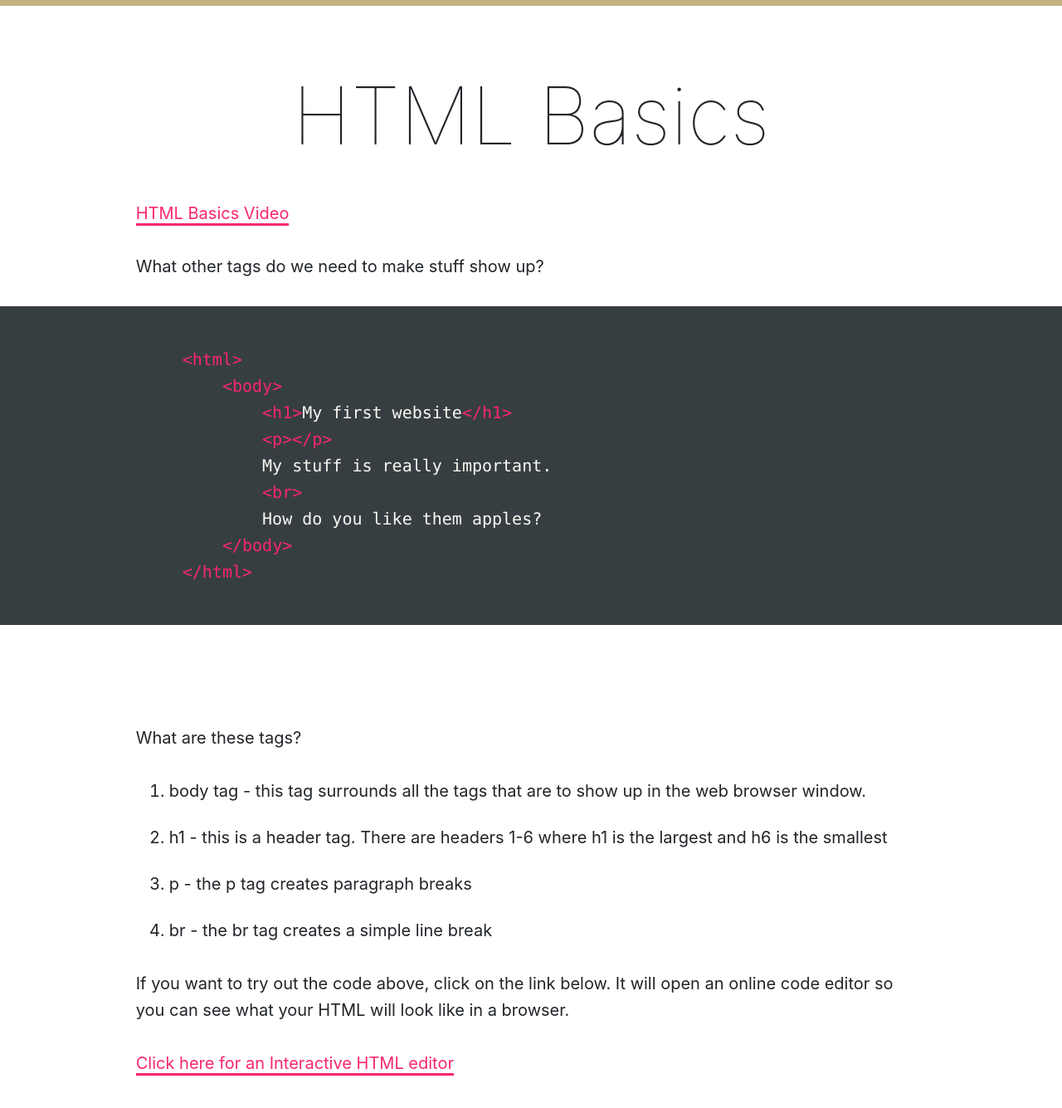
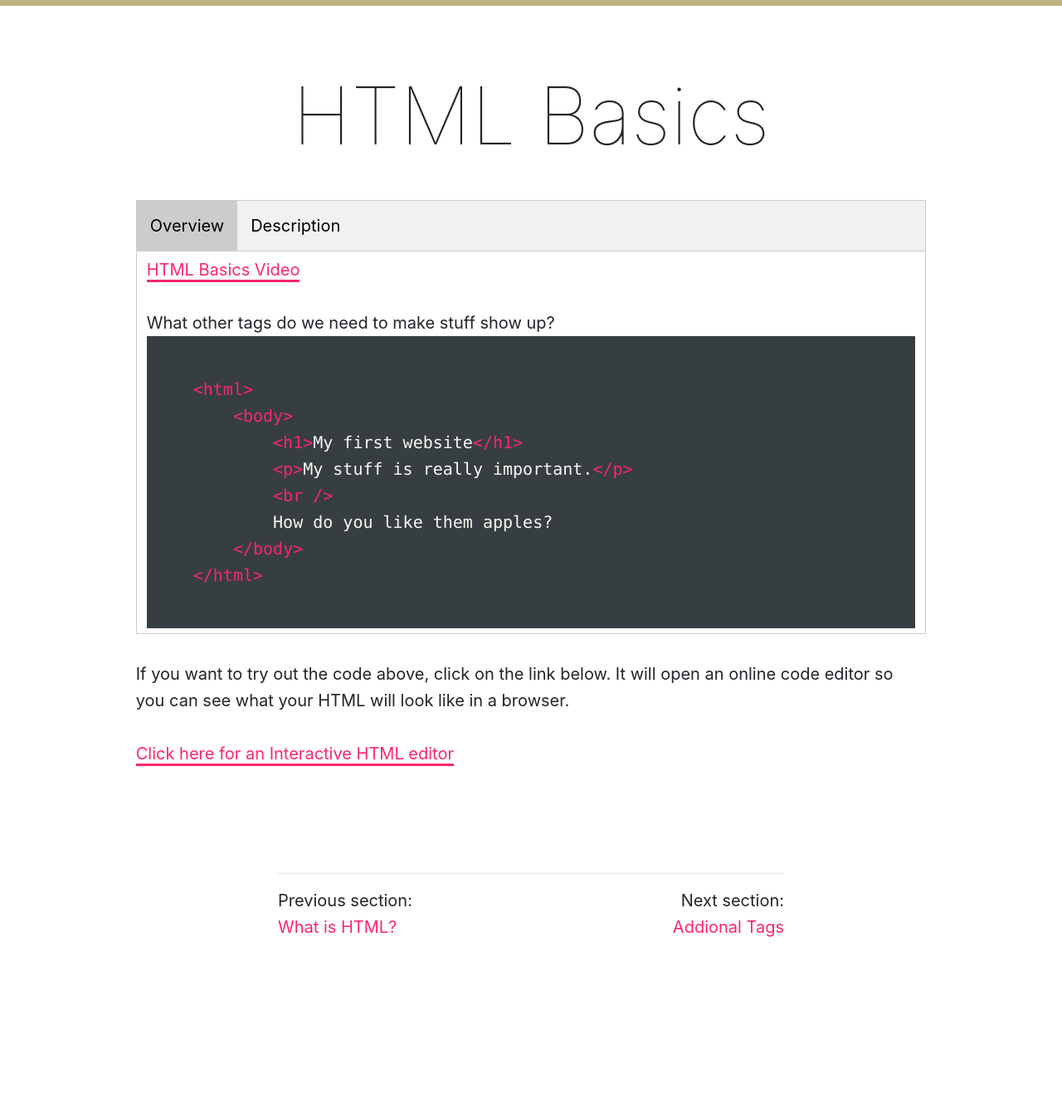
Before and after one commit to Montana-Media-Arts/120_CreativeCoding1-Fall2020, a Jekyll site: the page built from modules/week-6/_posts/2017-01-06-html-basics.md, in a window 1280 px wide and 1400 px high, scrolled down 340 px. Shown: the top 1335 px of the window at 83% size. Built offline with Jekyll 4.4.1, drawn with Linux system fonts in a browser that asks for light colours; nearby versions of some CDN libraries; after the commit the page ends 1489 px from its top, so only the background shows below that.

Commit message:
Update 2017-01-06-html-basics.md

````diff
--- a/modules/week-6/_posts/2017-01-06-html-basics.md
+++ b/modules/week-6/_posts/2017-01-06-html-basics.md
@@ -6,29 +6,50 @@ jotted: false
 
 # HTML Basics
 
-<!-- video -->
+<div class="tab">
+  <button class="tablinks active" onclick="openTab(event, 'Overview')">Overview</button>
+  <button class="tablinks" onclick="openTab(event, 'Description')">Description</button>
+
+</div>
+
+<!-- Tab content -->
+<div id="Overview" class="tabcontent" style="display:block">
+
 <p><a href="//www.youtube.com/embed/CeZfpz4_abw" data-lity>HTML Basics Video</a></p>
 
 What other tags do we need to make stuff show up?
+
+<div class="tabhtml" markdown="1">
 
 ```html
 <html>
     <body>
         <h1>My first website</h1>
-        <p></p>
-        My stuff is really important.
-        <br>
+        <p>My stuff is really important.</p>
+        <br />
         How do you like them apples?
     </body>
 </html>
 ```
 
-What are these tags?
+</div>
 
-1. body tag - this tag surrounds all the tags that are to show up in the web browser window.
-2. h1 - this is a header tag. There are headers 1-6 where h1 is the largest and h6 is the smallest
-3. p - the p tag creates paragraph breaks
-4. br - the br tag creates a simple line break
+</div>
+
+<div id="Description" class="tabcontent">
+
+<p>What are these tags?</p>
+
+<ol>
+<li><b>body</b> - this tag surrounds all the tags that are to show up in the web browser window.</li>
+<li><b>h1</b> - this is a header tag. There are headers 1-6 where h1 is the largest and h6 is the smallest</li>
+<li><b>p</b> - the p tag creates paragraph breaks</li>
+<li><b>br</b> - the br tag creates a simple line break</li>
+</ol>
+
+</div>
+
+<p></p>
 
 If you want to try out the code above, click on the link below. It will open an online code editor so you can see what your HTML will look like in a browser.
 
````
